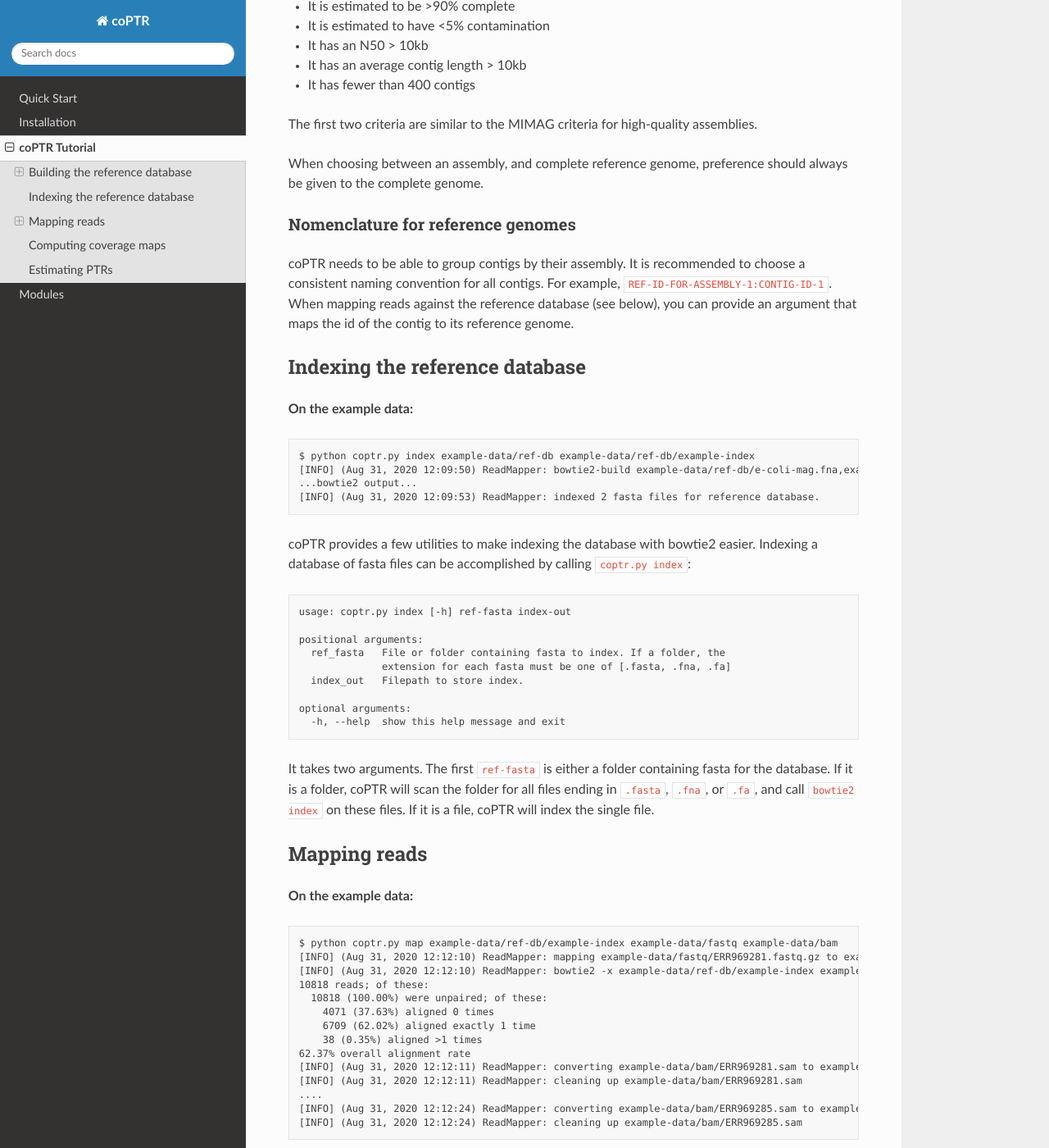
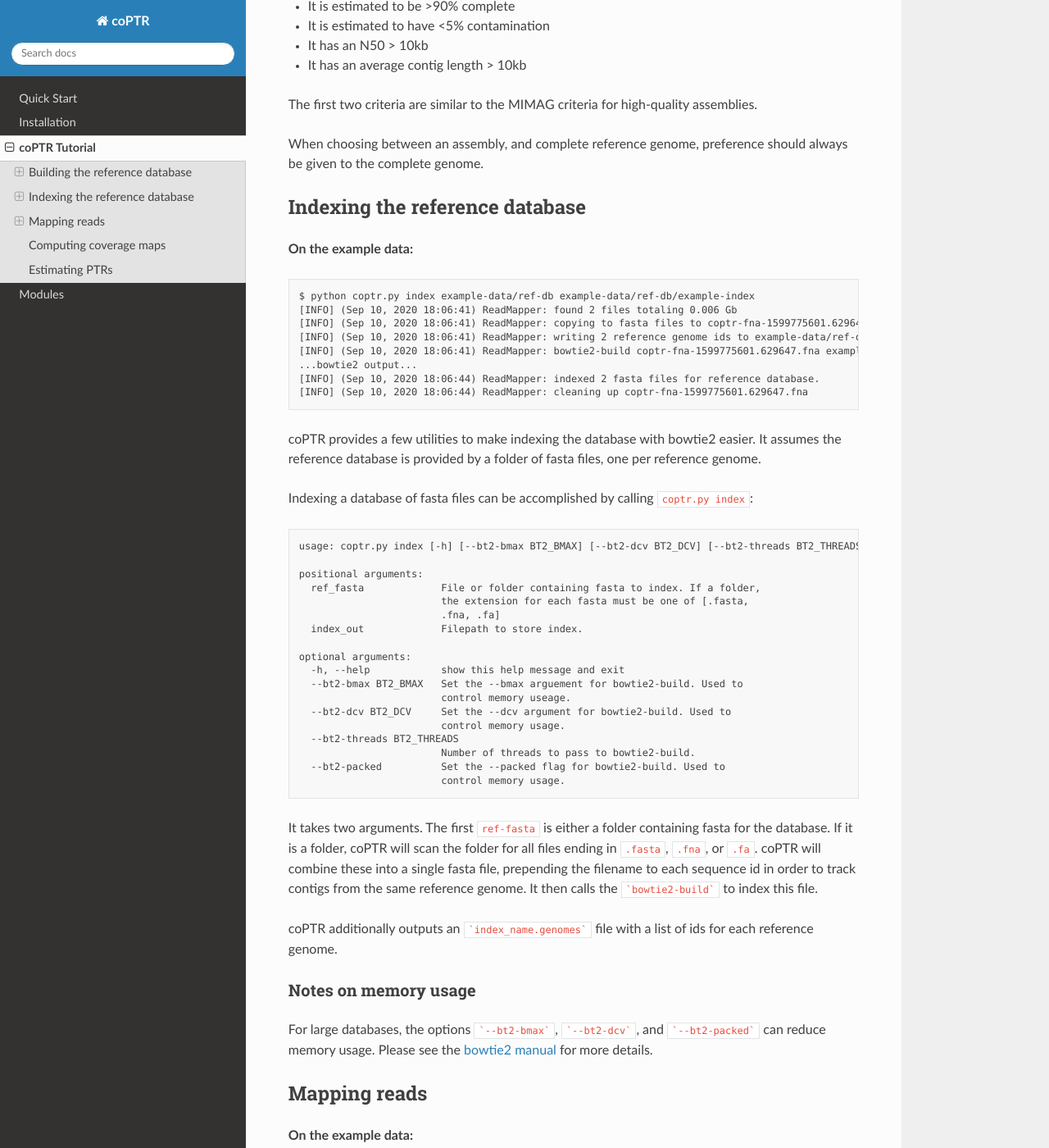
Before and after one commit to tyjo/coptr, a Sphinx documentation site: the page built from docs/tutorial.rst, in a window 1280 px wide and 1400 px high, scrolled down 909 px. Shown: the whole window at 82% size. Built offline with Sphinx 7.4.7 and the Read the Docs theme 2.0.0, drawn with Linux system fonts in a browser that asks for light colours; some of the changed text lies outside the part shown.

Commit message:
allow command line arguments to be passed to bowtie2-build

````diff
--- a/docs/quick-start.rst
+++ b/docs/quick-start.rst
@@ -30,3 +30,5 @@
 
       # View the output:
       cat out
+
+See the :doc:`Tutorial <tutorial>` for more details.
--- a/docs/tutorial.rst
+++ b/docs/tutorial.rst
@@ -36,7 +36,6 @@
 * It is estimated to have <5% contamination
 * It has an N50 > 10kb
 * It has an average contig length > 10kb
-* It has fewer than 400 contigs
 
 The first two criteria are similar to the MIMAG criteria for high-quality
 assemblies.
@@ -44,13 +43,6 @@
 When choosing between an assembly, and complete reference genome, preference
 should always be given to the complete genome.
 
-Nomenclature for reference genomes
-----------------------------------
-coPTR needs to be able to group contigs by their assembly. It is recommended
-to choose a consistent naming convention for all contigs. For example,
-``REF-ID-FOR-ASSEMBLY-1:CONTIG-ID-1``. When mapping reads against the reference
-database (see below), you can provide an argument that maps the id of the contig to
-its reference genome.
 
 
 Indexing the reference database
@@ -61,32 +53,60 @@
 .. code-block:: text
 
     $ python coptr.py index example-data/ref-db example-data/ref-db/example-index
-    [INFO] (Aug 31, 2020 12:09:50) ReadMapper: bowtie2-build example-data/ref-db/e-coli-mag.fna,example-data/ref-db/l-gasseri-ref.fa, example-data/example-index
+    [INFO] (Sep 10, 2020 18:06:41) ReadMapper: found 2 files totaling 0.006 Gb
+    [INFO] (Sep 10, 2020 18:06:41) ReadMapper: copying to fasta files to coptr-fna-1599775601.629647.fna with prepended genome ids (filenames)
+    [INFO] (Sep 10, 2020 18:06:41) ReadMapper: writing 2 reference genome ids to example-data/ref-db/example-index.genomes
+    [INFO] (Sep 10, 2020 18:06:41) ReadMapper: bowtie2-build coptr-fna-1599775601.629647.fna example-data/ref-db/example-index --noref --threads 1
     ...bowtie2 output...
-    [INFO] (Aug 31, 2020 12:09:53) ReadMapper: indexed 2 fasta files for reference database.
+    [INFO] (Sep 10, 2020 18:06:44) ReadMapper: indexed 2 fasta files for reference database.
+    [INFO] (Sep 10, 2020 18:06:44) ReadMapper: cleaning up coptr-fna-1599775601.629647.fna
+
 
 
 
 coPTR provides a few utilities to make indexing the database with bowtie2
-easier. Indexing a database of fasta files can be accomplished by calling
+easier. It assumes the reference database is provided by a folder of fasta
+files, one per reference genome.
+
+Indexing a database of fasta files can be accomplished by calling
 ``coptr.py index``:
 
 .. code-block:: text
 
-    usage: coptr.py index [-h] ref-fasta index-out
+    usage: coptr.py index [-h] [--bt2-bmax BT2_BMAX] [--bt2-dcv BT2_DCV] [--bt2-threads BT2_THREADS] [--bt2-packed] ref-fasta index-out
 
     positional arguments:
-      ref_fasta   File or folder containing fasta to index. If a folder, the
-                  extension for each fasta must be one of [.fasta, .fna, .fa]
-      index_out   Filepath to store index.
+      ref_fasta             File or folder containing fasta to index. If a folder,
+                            the extension for each fasta must be one of [.fasta,
+                            .fna, .fa]
+      index_out             Filepath to store index.
 
     optional arguments:
-      -h, --help  show this help message and exit
+      -h, --help            show this help message and exit
+      --bt2-bmax BT2_BMAX   Set the --bmax arguement for bowtie2-build. Used to
+                            control memory useage.
+      --bt2-dcv BT2_DCV     Set the --dcv argument for bowtie2-build. Used to
+                            control memory usage.
+      --bt2-threads BT2_THREADS
+                            Number of threads to pass to bowtie2-build.
+      --bt2-packed          Set the --packed flag for bowtie2-build. Used to
+                            control memory usage.
 
 It takes two arguments. The first ``ref-fasta`` is either a folder containing
 fasta for the database. If it is a folder, coPTR will scan the folder for
-all files ending in ``.fasta``, ``.fna``, or ``.fa``, and call ``bowtie2 index``
-on these files. If it is a file, coPTR will index the single file.
+all files ending in ``.fasta``, ``.fna``, or ``.fa``. coPTR will combine these
+into a single fasta file, prepending the filename to each sequence id in order
+to track contigs from the same reference genome. It then calls the ```bowtie2-build```
+to index this file.
+
+coPTR additionally outputs an ```index_name.genomes``` file with a list of ids for each
+reference genome.
+
+Notes on memory usage
+---------------------
+For large databases, the options ```--bt2-bmax```, ```--bt2-dcv```, and ```--bt2-packed```
+can reduce memory usage. Please see the `bowtie2 manual <http://bowtie-bio.sourceforge.net/bowtie2/manual.shtml#the-bowtie2-build-indexer>`_ for more details.
+
 
 Mapping reads
 =============
@@ -184,39 +204,10 @@
                             genomes without processing
 
 The important argument here is the ``--ref-genome-regex``. This is a regular
-expression that matches the reference genome id from a sequence id. For example,
-consider the sequence id
-
-``REF-ID-FOR-ASSEMBLY-1:CONTIG-ID-1``
-
-The sequence id for the fasta would look something like
-
-``>REF-ID-FOR-ASSEMBLY-1:CONTIG-ID-1 [other data that is not parsed]``
-
-and the reference genome id is ``REF-ID-FOR-ASSEMBLY-1``.
-
-We would want to the regular expression to match ``REF-ID-FOR-ASSEMBLY-1``. This
-is straightforward if you use a single special character (such as :) to separate
-reference genome ids from contig ids. In this case, the right regex is
-
-``[\w-]+``
-
-which matches one or more word characters or "-" characters in a row. If no
-matches are found, coPTR defaults to using the sequence id itself as the reference
-genome id.
-
-The optional flag ``--check-regex`` allows you to sanity check your regular
-expressions. It outputs the total number of reference genomes found and
-their reference ids. On the example data:
-
-.. code-block:: text
-
-    $ python coptr.py extract example-data/bam example-data/coverage-maps --check-regex
-    [INFO] (Aug 31, 2020 12:25:32) BamProcessor: found 190 reference sequences corresponding to 2 genomes
-    [INFO] (Aug 31, 2020 12:25:32) BamProcessor: reference genome ids:
-         ERS235517|65
-         NC_008530.1
-
+expression that extracts the reference genome id from a sequence id. The default
+argument will work with the index created by ```coptr.py index```, and works by
+prepending the name of the fasta file, and special character ```|``` to each
+sequence id.
 
 
 Estimating PTRs
````
Also changed, not shown: 2 other files.
